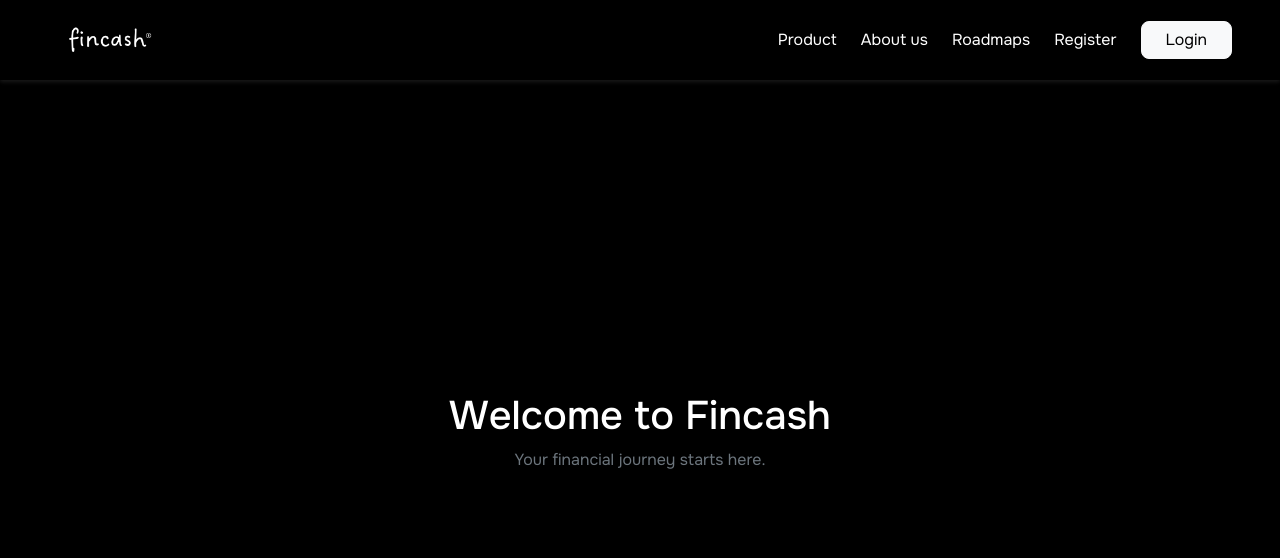
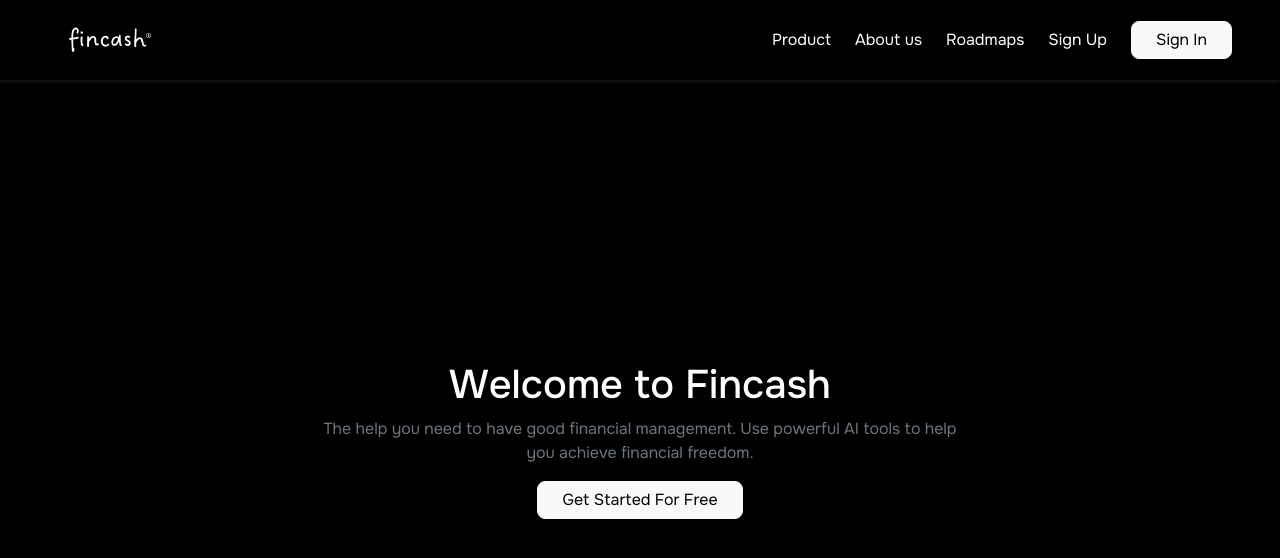
Before and after one commit to NEW-FINCASH/New-Fincash-Frontend, a React (Vite) app: page / in a window 1280 px wide. Shown: the top 558 px of the page. Built offline with nearby package versions, Linux system fonts and the light colour scheme.

Commit message:
style: update Header component links for consistency and improve Welcome page content

```diff
--- a/src/components/Header.tsx
+++ b/src/components/Header.tsx
@@ -9,8 +9,8 @@
                     <Link to="" className="text-white text-decoration-none">Product</Link>
                     <Link to="" className="text-white text-decoration-none">About us</Link>
                     <Link to="" className="text-white text-decoration-none">Roadmaps</Link>
-                    <Link to="" className="text-white text-decoration-none">Register</Link>
-                    <Link to="" className="text-decoration-none btn btn-light rounded-3 px-4">Login</Link>
+                    <Link to="" className="text-white text-decoration-none">Sign Up</Link>
+                    <Link to="" className="text-decoration-none btn btn-light rounded-3 px-4">Sign In</Link>
                 </div>
             </div>
         </header>
--- a/src/pages/Welcome.tsx
+++ b/src/pages/Welcome.tsx
@@ -1,13 +1,17 @@
+import { Link } from 'react-router-dom';
 import Header from '../components/Header';
 
 export default function Welcome() {
     return (
         <>
-           <Header />
-           <div className="d-flex flex-column justify-content-center align-items-center vw-100" style={{ minHeight: "calc(100vh - 80px)" }}>
-               <h1 className="text-white">Welcome to Fincash</h1>
-               <p className="text-secondary">Your financial journey starts here.</p>
-           </div>
+            <Header />
+            <div className="d-flex flex-column justify-content-center align-items-center vw-100" style={{ minHeight: "calc(100vh - 80px)" }}>
+                <div className="d-flex flex-column justify-content-center align-items-center text-center">
+                    <h1 className="text-white fs-1">Welcome to Fincash</h1>
+                    <p className="text-secondary w-75">The help you need to have good financial management. Use powerful AI tools to help you achieve financial freedom.</p>
+                    <Link to="" className="text-decoration-none btn btn-light rounded-3 px-4">Get Started For Free</Link  >
+                </div>
+            </div>
         </>
     );
 }
```
